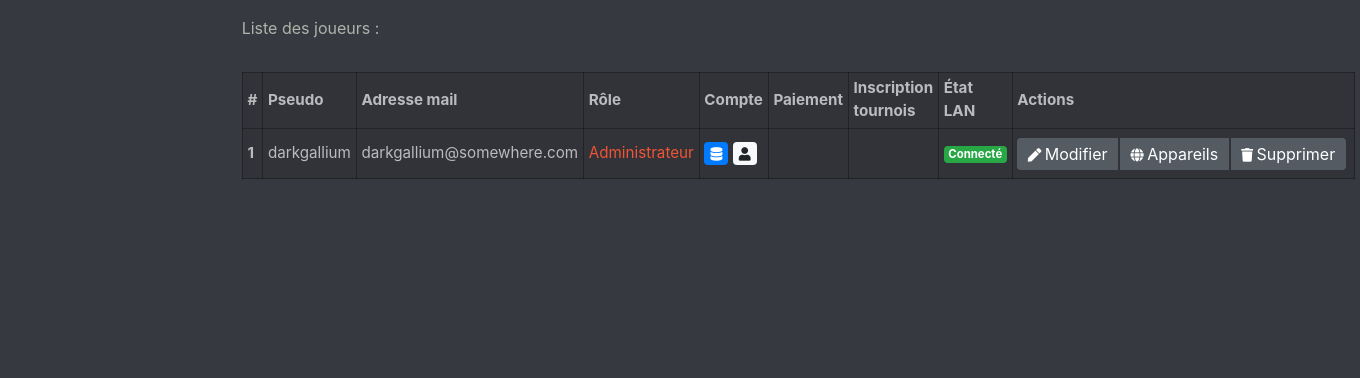
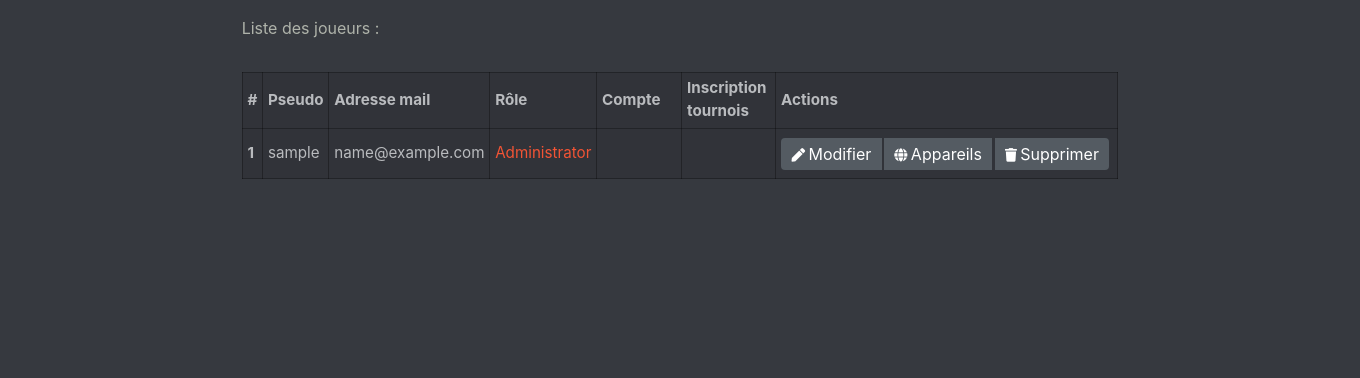
Before and after one commit to InsaLan/langate2000, a Django app: page /management in a window 1360 px wide. Shown: the part 58-436 px from the top of the page. Run offline with Django 3.2, Linux system fonts and the light colour scheme; the visitor is signed in with stand-in values (Sample User, id 1); data comes from the database, SQL or seed files in the repository; some libraries are stand-ins or nearby versions.

Commit message:
Created a basic management page

```diff
--- a/langate/portal/models.py
+++ b/langate/portal/models.py
@@ -24,11 +24,10 @@ class Profile(models.Model):
     # Additionnal attributes
     role = models.CharField(
         max_length=1,
-        default=Role.P,
+        default=Role.P.value,
         choices=[(tag, tag.value) for tag in Role]  # Choices is a list of Tuple
     )
     ## Relevant if player :
-    has_paid = models.BooleanField(default=False)
     tournament = models.CharField(max_length=100)
     team = models.CharField(max_length=100)
 
@@ -41,7 +40,10 @@ class Profile(models.Model):
 @receiver(post_save, sender=User)
 def create_user_profile(sender, instance, created, **kwargs):
     if created:
-        Profile.objects.create(user=instance)
+        if(instance.is_staff):
+            Profile.objects.create(user=instance, role=Role.A.value)
+        else:
+            Profile.objects.create(user=instance)
 
 
 @receiver(post_save, sender=User)
--- a/langate/portal/templates/portal/management.html
+++ b/langate/portal/templates/portal/management.html
@@ -12,53 +12,26 @@
                 <th scope="col">Adresse mail</th>
                 <th scope="col">Rôle</th>
                 <th scope="col" class="col-account-admin-insalan">Compte</th>
-                <th scope="col" class="col-payment-admin-insalan">Paiement</th>
                 <th scope="col">Inscription tournois</th>
-                <th scope="col">État LAN</th>
                 <th scope="col" class="col-actions-admin-insalan">Actions</th>
             </tr>
             </thead>
             <tbody>
-            {% for player in player.list %}
+            {% for player in players_list %}
                 <tr>
-                    <th scope="row">1</th>
-                    <td>darkgallium</td>
-                    <td>darkgallium@somewhere.com</td>
-                    <td><span class="text-danger">Administrateur</span></td>
+                    <th scope="row">{{ player.id }}</th>
+                    <td>{{ player.name }}</td>
+                    <td>{{ player.email }}</td>
+                    <td><span class="text-danger">{{ player.role }}</span></td>
                     <td>
-                        <span class="badge badge-primary badge-admin-insalan"><span
-                                class="fas fa-database"></span></span>
+                        {% if player.isInDatabse %}
+                            <span class="badge badge-primary badge-admin-insalan"><span class="fas fa-database"></span></span>
+                        {% endif %}
+                        {% if player.isStaff %}
                             <span class="badge badge-light badge-admin-insalan"><span class="fas fa-user"></span></span>
+                        {% endif %}
                     </td>
-                    <td></td>
-                    <td></td>
-                    <td><span class="text-success">Connecté</span></td>
-                    <td>
-                        <div role="group" class="but" aria-label="Actions">
-                            <button type="button" class="btn btn-sec-insalan" aria-label="Modifier">Modifier<span
-                                    class="fas fa-pen" aria-hidden="true"></span></button>
-                            <button type="button" class="btn btn-sec-insalan" aria-label="Appareils">Appareils
-                                <spanclass
-                                ="fas fa-globe" aria-hidden="true"></span></button>
-                            <button type="button" class="btn btn-sec-insalan" aria-label="Supprimer">Supprimer
-                                <spanclass
-                                ="fas fa-trash" aria-hidden="true"></span></button>
-                        </div>
-                    </td>
-                </tr>
-            {% endfor %}
-            <tr>
-                <th scope="row">1</th>
-                <td>darkgallium</td>
-                <td>darkgallium@somewhere.com</td>
-                <td><span class="text-danger">Administrateur</span></td>
-                <td>
-                    <span class="badge badge-primary badge-admin-insalan"><span class="fas fa-database"></span></span>
-                    <span class="badge badge-light badge-admin-insalan"><span class="fas fa-user"></span></span>
-                </td>
-                <td></td>
-                <td></td>
-                <td><span class="badge badge-success">Connecté</span></td>
+                    <td>{{ player.tournament }}</td>
                     <td>
                         <div role="group" class="btn-group" aria-label="Actions">
                             <button type="button" class="btn btn-sec-insalan" aria-label="Modifier l'utilisateur"><span
@@ -73,6 +46,7 @@
                         </div>
                     </td>
                 </tr>
+            {% endfor %}
             </tbody>
         </table>
     </div>
--- a/langate/portal/views.py
+++ b/langate/portal/views.py
@@ -1,4 +1,5 @@
 from django.contrib.admin.views.decorators import staff_member_required
+from django.contrib.auth.models import User
 from django.shortcuts import render
 from django.contrib.auth.decorators import login_required
 
@@ -8,7 +9,20 @@ from django.contrib.auth.decorators import login_required
 
 @staff_member_required
 def management(request):
-    context = { "page_name": "management" }
+    users = User.objects.all()
+    players_list = []
+    for u in users:
+        player = {
+            "id": u.id,
+            "name": u.username,
+            "email": u.email,
+            "role": u.profile.role,
+            "tournament": u.profile.tournament,
+            "team": u.profile.team
+        }
+        players_list.append(player)
+    context = {"page_name": "management",
+               "players_list": players_list}
     return render(request, 'portal/management.html', context)
 
 
```
Lines whose indentation alone changed are shown as unchanged.
